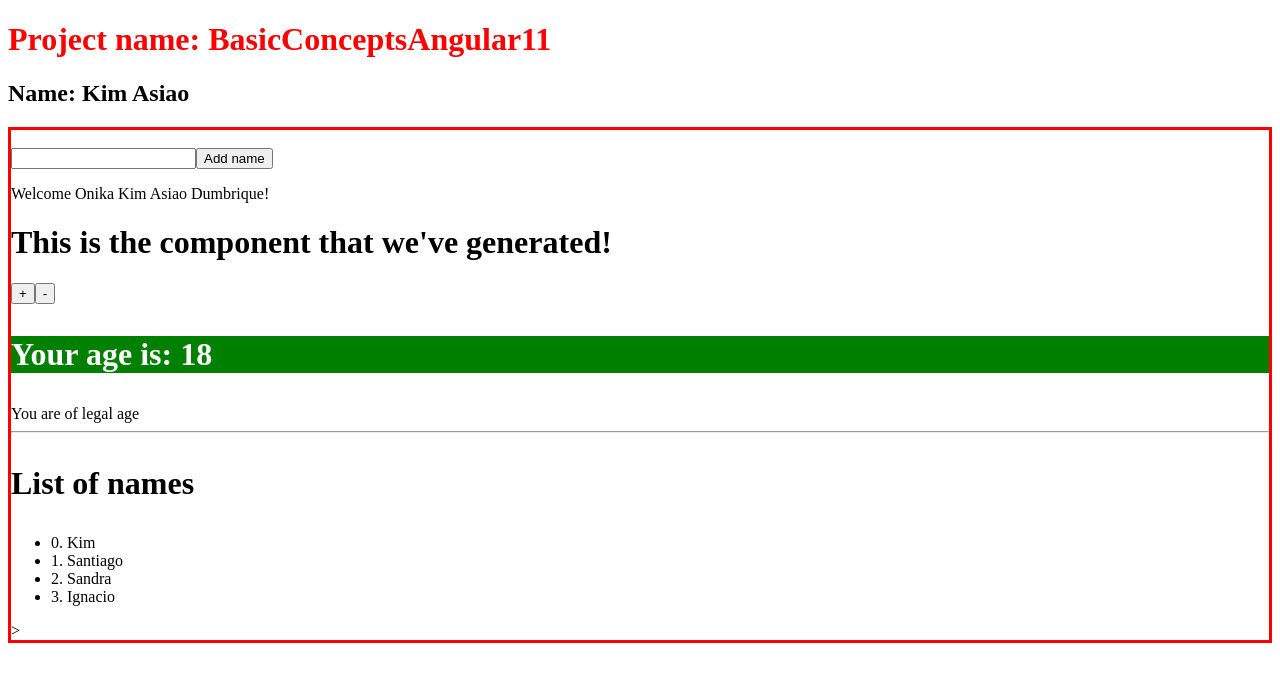
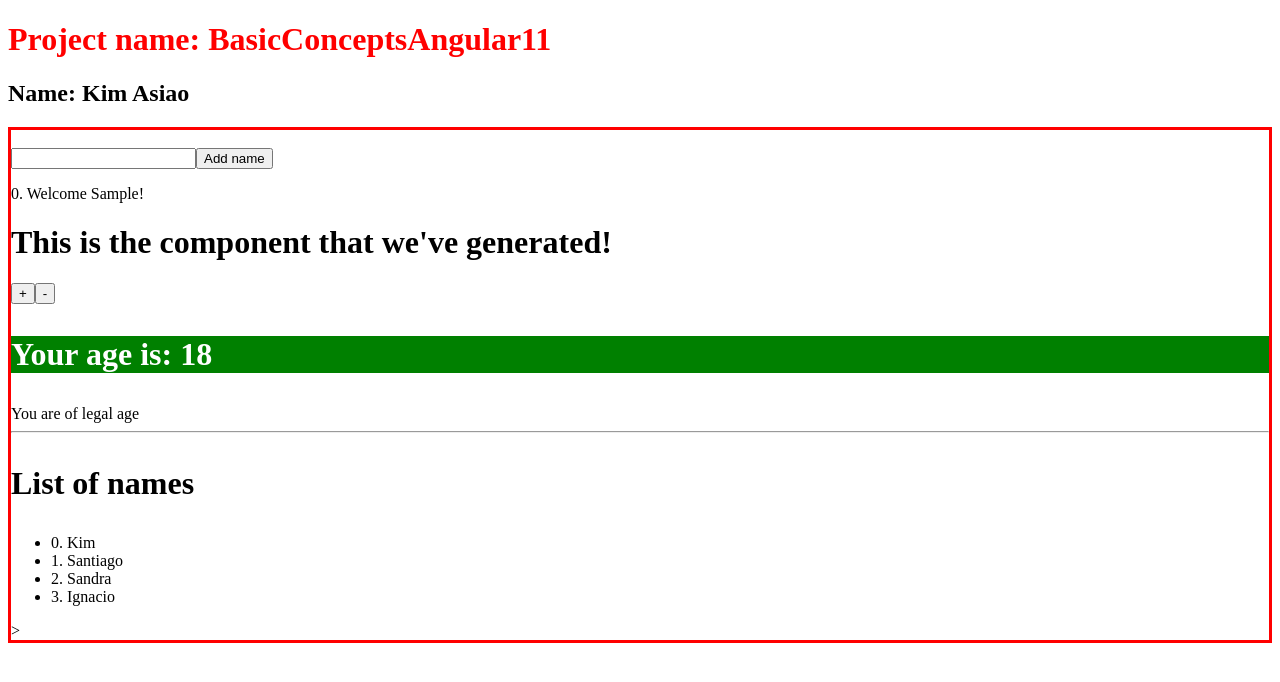
Before and after one commit to oasiao/BasicConceptsAngular11, an Angular app: page / in a window 1280 px wide. Both pictures are taken after typing "Sample" into the empty fields and a click on the button "Add name". Shown: the top 682 px of the page. Built offline with nearby package versions, Linux system fonts and the light colour scheme.

Commit message:
ngFor, ngIf, ngSwitch

```diff
--- a/src/app/app.component.html
+++ b/src/app/app.component.html
@@ -2,13 +2,13 @@
   [style.color]="myHelloComponent.namesList.length > 0 ? 'red' : 'black'">
   Project name: {{title}}
 </h1>
-
 <h2>Name: {{name}}</h2>
 
 <div style="border: 3px solid red;">
   <div [class.hidden]="myHelloComponent.inputName.length == 0">
     Writting '{{myHelloComponent.inputName}} in HomeComponent'
   </div>
-  <home #myHelloComponent [surname]="myName" (sayHello)="onSayHello($event)"></home>
+  <!--<home #myHelloComponent [surname]="myName" (sayHello)="onSayHello($event)"></home>-->
+  <home #myHelloComponent (sayHello)="onSayHello($event)"></home>
   <new-component></new-component>
 </div>
--- a/src/app/home-component/home-component.component.html
+++ b/src/app/home-component/home-component.component.html
@@ -1,8 +1,27 @@
-<div>
+<div [ngSwitch]="namesList.length">
   <!-- We can do it in this way to binding bi-directonally, but its preferible to use NgModel-->
   <!-- <input type="text" [value]="inputName" (keyup)="updateInputName($event)"/> -->
+<div *ngSwitchDefault>
 
   <input type="text" [(ngModel)]="inputName"/>
   <button (click)="addName()">Add name</button>
 </div>
-<p (click)="onNameClick()" *ngIf="surname">Welcome {{surname}}!</p>
+<div *ngSwitchCase="5">
+  <p>You can't add more names.</p>
+</div>
+</div>
+
+<!--<p (click)="onNameClick()" *ngIf="surname">Welcome {{surname}}!</p>-->
+
+<p *ngFor="let item of namesList; index as i" (click)="onNameClick()">
+  {{i}}. Welcome {{item}}!
+</p>
+
+<!--
+
+[ngSwitch]
+- ngSwitchDefault
+- ngSwitchCase
+- ngSwitch
+
+-->
```
